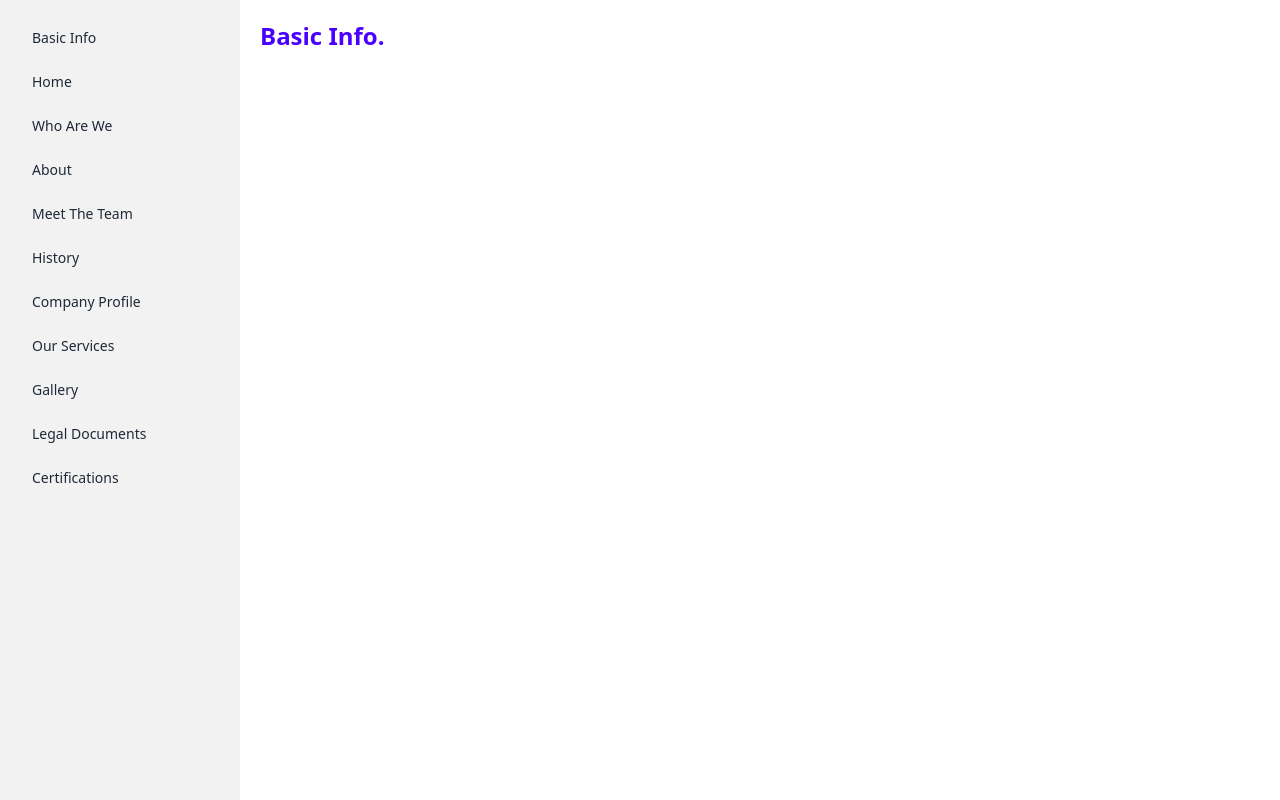
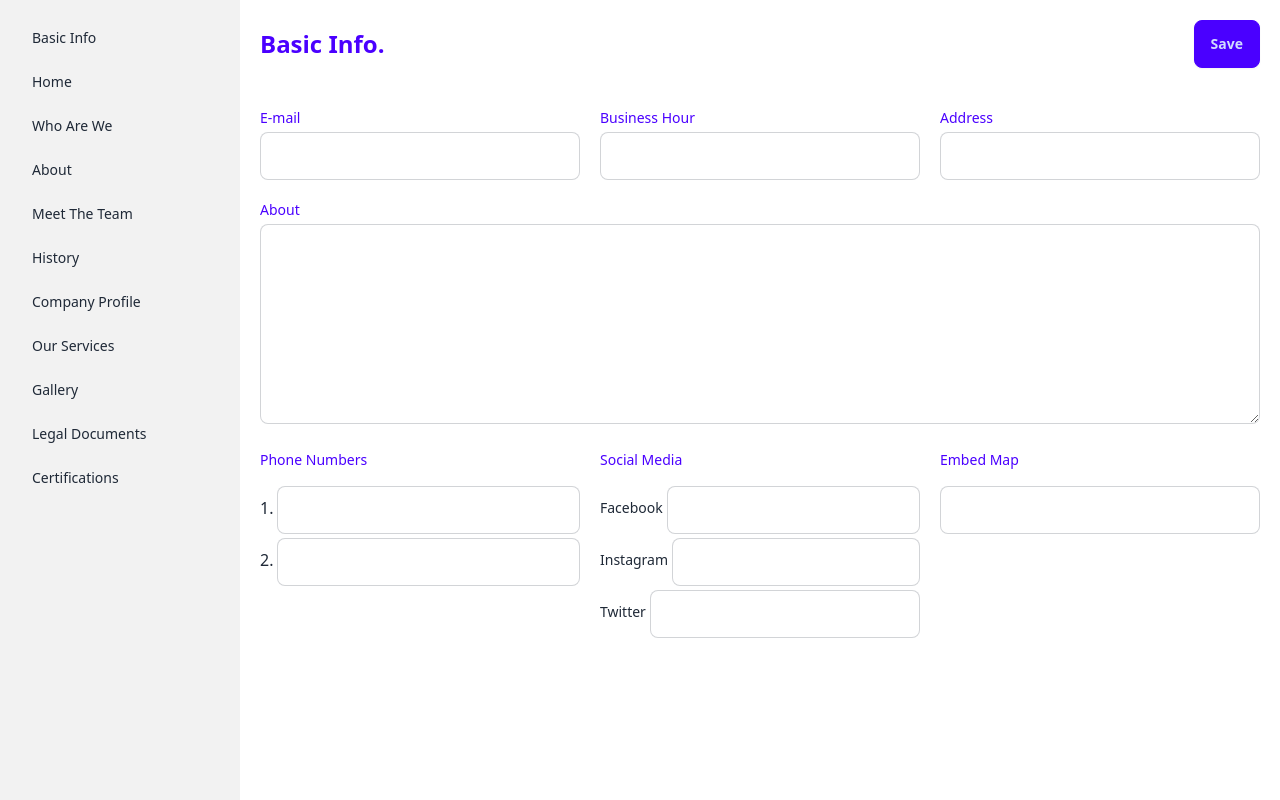
Before and after one commit to muztahiddurjoy/eagle-admin, a React (Vite) app: page / in a window 1280 px wide. Built offline with nearby package versions, Linux system fonts and the light colour scheme.

Commit message:
home why us done

```diff
--- a/package.json
+++ b/package.json
@@ -10,16 +10,19 @@
     "preview": "vite preview"
   },
   "dependencies": {
+    "@hookform/resolvers": "^3.3.4",
     "@reduxjs/toolkit": "^2.2.3",
     "firebase": "^10.11.0",
     "localforage": "^1.10.0",
     "match-sorter": "^6.3.4",
     "react": "^18.2.0",
     "react-dom": "^18.2.0",
+    "react-hook-form": "^7.51.3",
     "react-redux": "^9.1.0",
     "react-router-dom": "^6.22.3",
     "react-toastify": "^10.0.5",
-    "sort-by": "^1.2.0"
+    "sort-by": "^1.2.0",
+    "zod": "^3.22.4"
   },
   "devDependencies": {
     "@types/react": "^18.2.66",
--- a/src/components/Menu/Menu.tsx
+++ b/src/components/Menu/Menu.tsx
@@ -8,7 +8,7 @@ const Menu = () => {
         <Link to="/">Basic Info</Link>
       </li>
       <li>
-        <Link to="/">Home</Link>
+        <Link to="/home">Home</Link>
       </li>
       <li>
         <Link to="/who-are-we">Who Are We</Link>
--- /dev/null
+++ b/src/components/WhyChooseAdapter/WhyChooseAdapter.tsx
@@ -0,0 +1,52 @@
+import { addDoc, collection, deleteDoc, doc, updateDoc } from "firebase/firestore"
+import { useState } from "react"
+import { db } from "../../firebase"
+
+const WhyChooseAdapter = ({text,refid,reload,newAdapter}:{text:string,refid:string,reload:Function,newAdapter:boolean}) => {
+    const [whyChoose, setwhyChoose] = useState(text)
+    const [loading, setloading] = useState(false)
+    const updateData = ()=>{
+        setloading(true)
+        updateDoc(doc(db,"Website/Homepage/WhyChoose",refid),{
+            text:whyChoose
+        }).then(()=>{
+            reload()
+            setloading(false)
+        }).catch((err)=>{
+            console.log(err)
+        })
+    }
+    const createData = ()=>{
+        setloading(true)
+        addDoc(collection(db,"Website/Homepage/WhyChoose"),{
+            text:whyChoose
+        }).then(()=>{
+            setwhyChoose('')
+            reload()
+            setloading(false)
+        }).catch((err)=>{
+            console.log(err)
+        })
+    }
+    const deleteData = ()=>{
+        setloading(true)
+        deleteDoc(doc(db,"Website/Homepage/WhyChoose",refid)).then(()=>{
+            reload()
+            setloading(false)
+        }).catch((err)=> console.log(err))
+    }
+  return (
+    <div className="border border-base-300 rounded-md p-3">
+        {newAdapter&&<p className="text-primary mb-2 font-medium">New Data</p>}
+        <textarea value={whyChoose} onChange={e=> setwhyChoose(e.target.value)} placeholder="Type here" rows={10} className="input input-bordered w-full min-h-[100px]"></textarea>
+        {(loading&&!newAdapter)&&<span className="loading text-center loading-infinity text-primary loading-md"></span>}
+        <div className="flex justify-end mt-1">
+            {!newAdapter&&<button onClick={deleteData} className="btn btn-error btn-sm mr-1 text-white">Delete</button>}
+            <button onClick={newAdapter?createData:updateData} className="btn btn-primary btn-sm" disabled={whyChoose==text}>Save</button>
+        </div>
+
+    </div>
+  )
+}
+
+export default WhyChooseAdapter
--- a/src/pages/Config.tsx
+++ b/src/pages/Config.tsx
@@ -1,11 +1,84 @@
 
+import { useForm } from 'react-hook-form'
 import Dashboard from '../components/Dashboard/Dashboard'
+import { zodResolver } from '@hookform/resolvers/zod'
+import { configSchema } from '../validators/configValidator'
 
 const Config = () => {
+  const {register,handleSubmit,formState:{errors}} = useForm<ConfigType>({resolver: zodResolver(configSchema)})
+  const sendToFirestore = (data:ConfigType)=>{
+    console.log(data)
+  }
   return (
     <Dashboard>
-        <p className='text-2xl font-bold text-primary'>Basic Info.</p>
-
+      <form onSubmit={handleSubmit(sendToFirestore)}>
+        <div className="flex justify-between items-center">
+          <p className='text-2xl font-bold text-primary'>Basic Info.</p>
+          <button className="btn btn-primary" type="submit">Save</button>
+        </div>
+        <div  className="grid grid-cols-1 md:grid-cols-3 mt-10 md:gap-5 gap-y-5">
+          <div className="">
+            <p className='text-sm font-medium text-primary'>E-mail</p>
+            <input type="email" {...register('email')}  className="mt-1 input input-bordered w-full " />
+            <label className='text-error pt-1'>{errors.email?.message}</label>
+          </div>
+          <div className="">
+            <p className='text-sm font-medium text-primary'>Business Hour</p>
+            <input type="text" {...register('businessHour')} className="mt-1 input input-bordered w-full " />
+            <label className='text-error pt-1'>{errors.businessHour?.message}</label>
+          </div>
+          <div className="">
+            <p className='text-sm font-medium text-primary'>Address</p>
+            <input type="text" {...register('address')} className="mt-1 input input-bordered w-full " />
+            <label className='text-error pt-1'>{errors.address?.message}</label>
+          </div>
+          <div className="md:col-span-3">
+            <p className='text-sm font-medium text-primary'>About</p>
+            <textarea {...register('about')} className="mt-1 input input-bordered w-full min-h-[200px]"></textarea>
+            <label className='text-error pt-1'>{errors.about?.message}</label>
+          </div>
+          <div className="">
+            <p className='text-sm font-medium text-primary'>Phone Numbers</p>
+            <ul className='mt-3'>
+              <li className='flex items-center'>
+                1.
+                <input type="text" {...register('phoneOne')} className='mt-1 input input-bordered w-full ml-1' />
+                <label className='text-error pt-1'>{errors.phoneOne?.message}</label>
+              </li>
+              <li className='flex items-center'>
+                2.
+                <input type="text" {...register('phoneTwo')} className='mt-1 input input-bordered w-full ml-1' />
+                <label className='text-error pt-1'>{errors.phoneTwo?.message}</label>
+              </li>
+            </ul>
+          </div>
+          <div className="">
+            <p className='text-sm font-medium text-primary'>Social Media</p>
+            <ul className='mt-3 text-sm font-medium'>
+              <li className='flex items-center'>
+                Facebook
+                <input type="text" {...register('facebook')} className='mt-1 input input-bordered w-full ml-1' />
+                <label className='text-error pt-1'>{errors.facebook?.message}</label>
+              </li>
+              <li className='flex items-center'>
+                Instagram
+                <input type="text" {...register('instagram')} className='mt-1 input input-bordered w-full ml-1' />
+                <label className='text-error pt-1'>{errors.instagram?.message}</label>
+              </li>
+              <li className='flex items-center'>
+                Twitter
+                <input type="text" {...register('twitter')} className='mt-1 input input-bordered w-full ml-1' />
+                <label className='text-error pt-1'>{errors.twitter?.message}</label>
+              </li>
+            </ul>
+          </div>
+          <div className="">
+            <p className='text-sm font-medium text-primary'>Embed Map</p>
+            <input type="text" {...register('embedMap')} className='mt-4 input input-bordered w-full' />
+            <label className='text-error pt-1'>{errors.embedMap?.message}</label>
+          </div>
+        </div>
+      </form>
     </Dashboard>
   )
 }
--- /dev/null
+++ b/src/pages/Home.tsx
@@ -0,0 +1,46 @@
+import { useEffect, useState } from "react"
+import Dashboard from "../components/Dashboard/Dashboard"
+import { collection, getDocs } from "firebase/firestore"
+import { db } from "../firebase"
+import WhyChooseAdapter from "../components/WhyChooseAdapter/WhyChooseAdapter"
+
+const Home = () => {
+  const [whyChoose, setwhyChoose] = useState<Array<{text:string,refid:string}>>([])
+  const [loading, setloading] = useState(false)
+  const getWhyChooses = ()=>{
+    setloading(true)
+    setwhyChoose([])
+    getDocs(collection(db,"Website/Homepage/WhyChoose")).then((snap)=>{
+      snap.forEach((doc)=>{
+        setwhyChoose((p)=> p.filter((v)=> v.refid==doc.id).length<1 ? [...p,{text:doc.data().text,refid:doc.id}] : [...p])
+      })
+    })
+    setloading(false)
+  }
+  useEffect(() => {
+    getWhyChooses()
+  }, [])
+
+  useEffect(() => {
+    console.log(whyChoose)
+  }, [whyChoose])
+
+
+  return (
+   <Dashboard>
+    <>
+      <div className="flex items-center justify-between">
+        <p className='text-2xl font-bold text-primary'>Home</p>
+        <button className="btn btn-primary" type="submit">Save</button>
+      </div>
+      <p className="text-primary mt-3 text-2xl font-medium">Why Choose Us</p>
+      <div className="grid grid-cols-1 md:grid-cols-3 gap-3 mt-5">
+        {loading?(Array(6).fill("_").map((v,i)=><div key={i} className="skeleton w-full h-full">hi</div>)):(whyChoose.map((v,i)=> <WhyChooseAdapter refid={v.refid} newAdapter={false} text={v.text} key={i} reload={getWhyChooses}/>))}
+        <WhyChooseAdapter refid={new Date().getTime().toString()} newAdapter={true} text="" reload={getWhyChooses}/>
+      </div>
+    </>
+   </Dashboard>
+  )
+}
+
+export default Home
--- a/src/router.tsx
+++ b/src/router.tsx
@@ -11,6 +11,7 @@ import MeetTheTeam from "./pages/MeetTheTeam";
 import History from "./pages/History";
 import LegalDocuments from "./pages/LegalDocuments";
 import Certifications from "./pages/Certifications";
+import Home from "./pages/Home";
 
 export const router = createBrowserRouter([
     {
@@ -20,6 +21,10 @@ export const router = createBrowserRouter([
     {
         path:'/',
         element:<Config/>
+    },
+    {
+        path:'/home',
+        element:<Home/>
     },
     {
         path:'/profile',
--- /dev/null
+++ b/src/validators/configValidator.ts
@@ -0,0 +1,14 @@
+import { ZodType, z } from "zod";
+
+export const configSchema:ZodType<ConfigType> = z.object({
+    email:z.string().email("Please enter a valid email address"),
+    businessHour:z.string().min(5, "Please enter a business hour"),
+    address:z.string().min(5, "Please enter a address"),
+    about:z.string().min(5, "Please enter a description"),
+    phoneOne:z.string().min(9, "Please enter a phone number"),
+    phoneTwo:z.string().min(9, "Please enter a phone number"),
+    facebook:z.string().url("Please enter a valid url"),
+    instagram:z.string().url("Please enter a valid url"),
+    twitter:z.string().url("Please enter a valid url"),
+    embedMap:z.string().url("Please enter a valid url")
+  })
```
Also changed, not shown: src/types/types.d.ts (+12 -0 lines), 1 other file (tests, documents, lock files or other folders).
